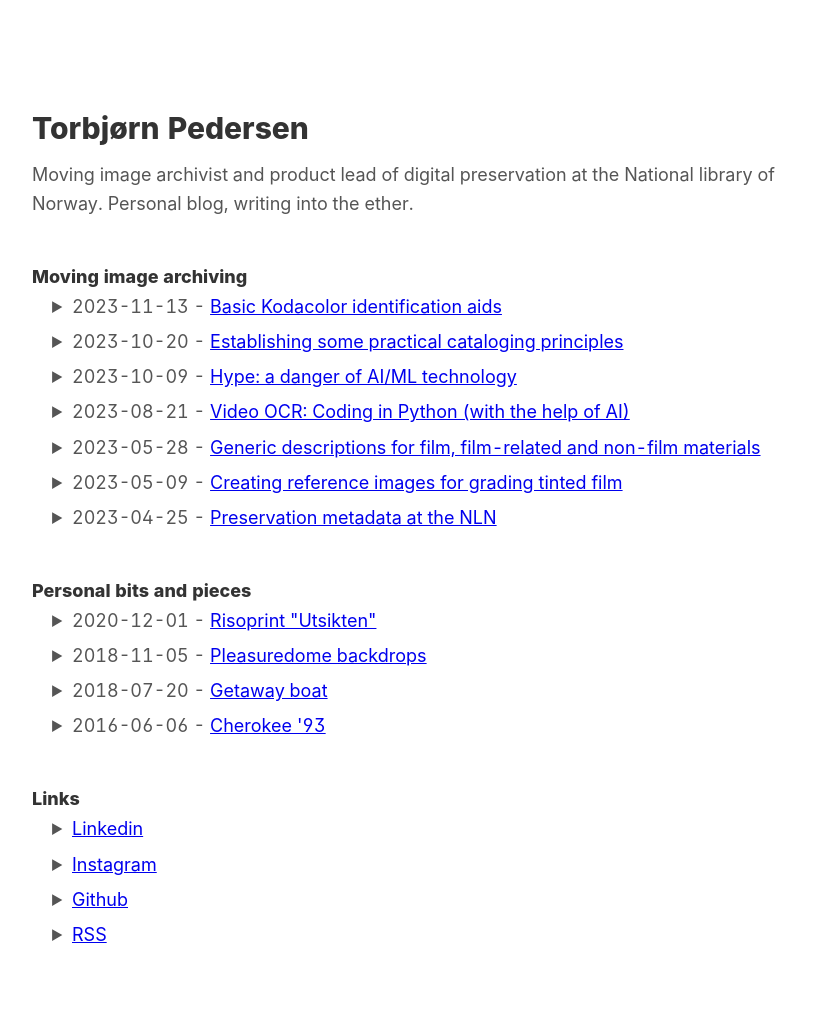
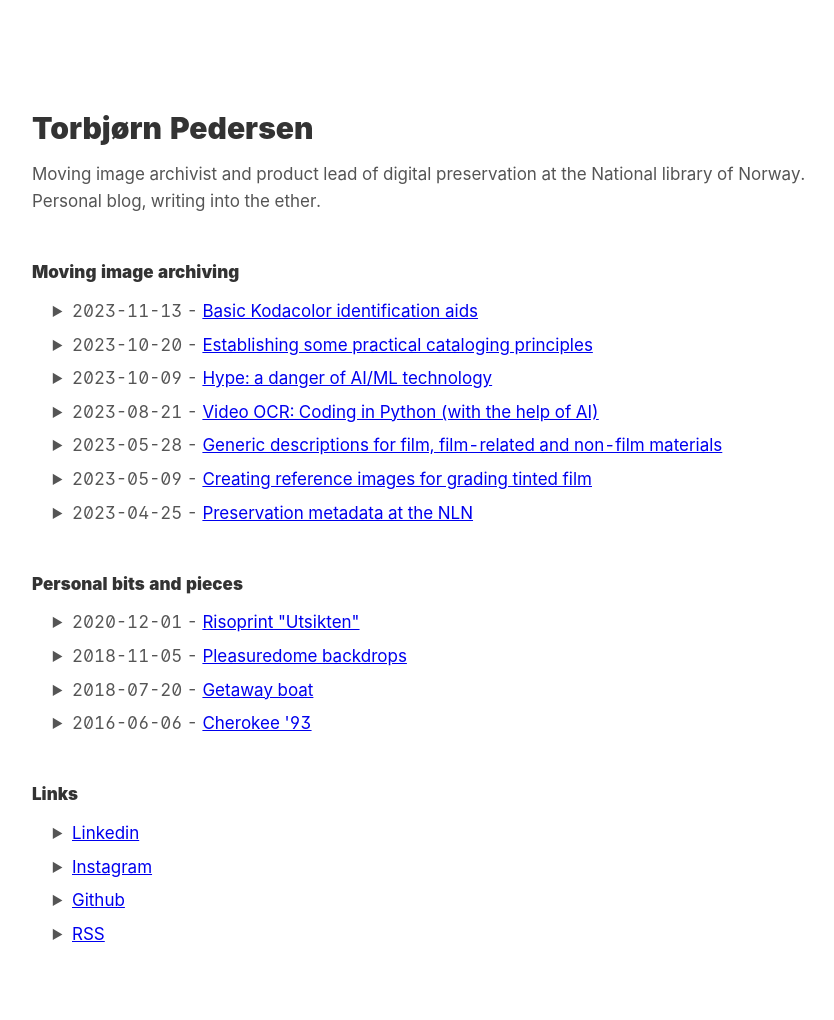
Before and after one commit to torbjornbp/torbjornbp.github.io, a Jekyll site: the page built from index.md, in a window 1280 px wide. Shown: the whole page, without its empty margins (208-1042 px from the left). Built offline with Jekyll 4.4.1, drawn with Linux system fonts in a browser that asks for light colours; some web fonts are replaced.

Commit message:
Update main.scss

```diff
--- a/assets/css/main.scss
+++ b/assets/css/main.scss
@@ -39,7 +39,7 @@ html, body { background: #ffffff; }
 
 :root {
   font-family: Inter, sans-serif;
-  font-feature-settings: 'liga' 1, 'calt' 1, 'tnum' 1, 'ss01' 1;
+  font-feature-settings: 'liga' 1, 'calt' 1, 'tnum' 1, 'ss01' 1, 'zero' 1;
 }
 @supports ( font-variation-settings: normal ) {
   :root { font-family: Inter var, sans-serif; }
@@ -56,7 +56,7 @@ body {
   color: #555;
   font-family: Inter, sans-serif;
   font-style: normal;
-  font-size: 18px;
+  font-size: 17px;
   line-height: 1.6;
 }
 
@@ -66,9 +66,9 @@ strong {
 
 h1, h2, h3, h4, h5, h6 {
   color: #333;
-  font-weight: 800;
+  font-weight: 900;
   line-height: 1.1;
-  margin-bottom: 0rem;
+  margin-bottom: 1rem;
   margin-top: 3rem;
   }
 
```
